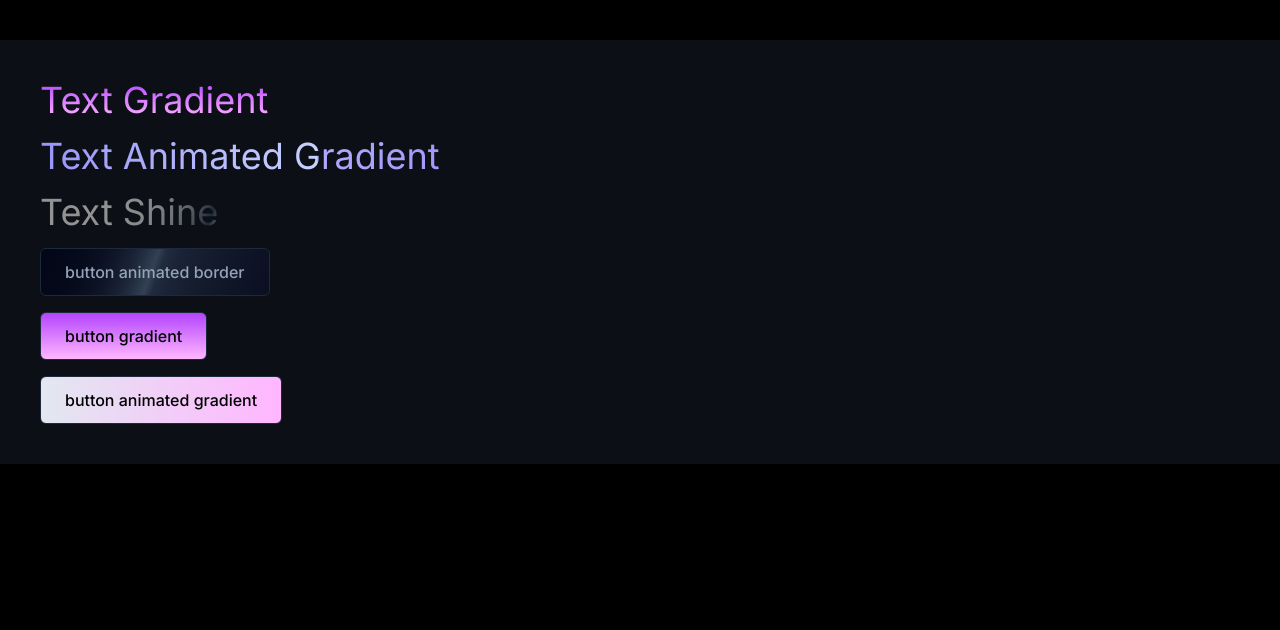
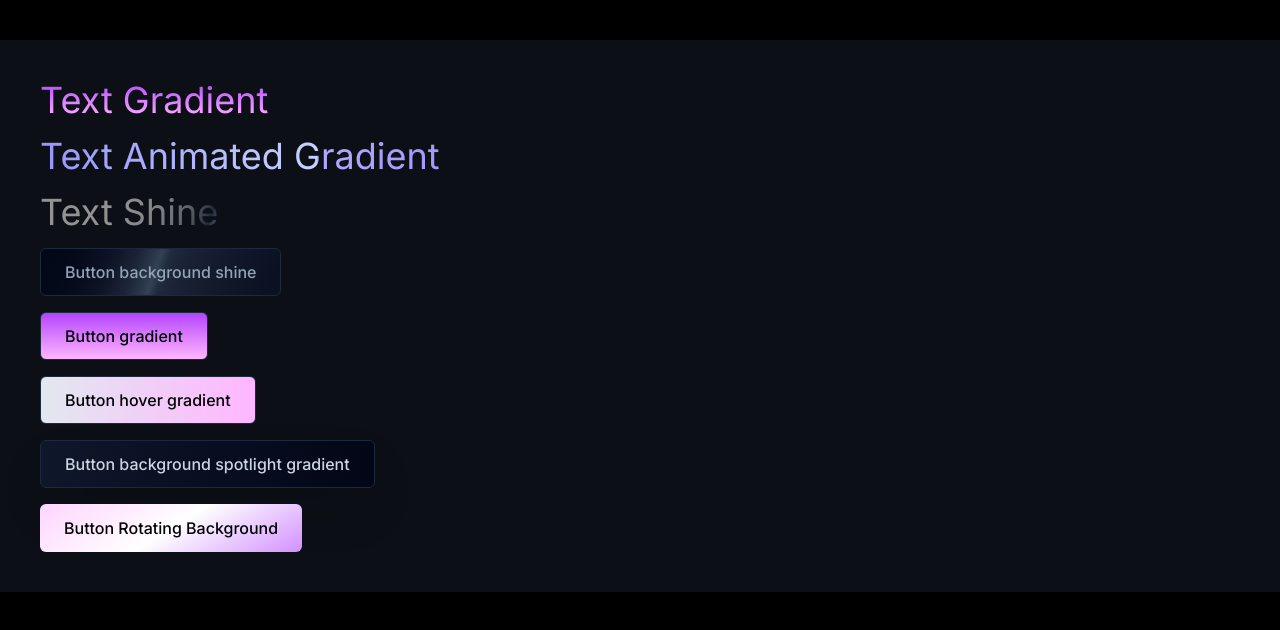
Before and after one commit to ibelick/ui-snippets, a Next.js app: page / in a window 1280 px wide. Shown: the top 630 px of the page. Built offline with nearby package versions, Linux system fonts and the light colour scheme.

Commit message:
feat: add ButtonBackgroundSpotlight, ButtonRotatingBackgroundGradient

```diff
--- a/app/page.tsx
+++ b/app/page.tsx
@@ -5,6 +5,8 @@ import TextShine from '@/components/lab/Text/TextShine';
 import ButtonBackgroundShine from '@/components/lab/Button/ButtonBackgroundShine';
 import ButtonGradient from '@/components/lab/Button/ButtonGradient';
 import ButtonHoverGradient from '@/components/lab/Button/ButtonHoverGradient';
+import ButtonBackgroundSpotlight from '@/components/lab/Button/ButtonBackgroundSpotlight';
+import ButtonRotatingBackgroundGradient from '@/components/lab/Button/ButtonRotatingBackgroundGradient';
 
 export default function Home() {
   return (
@@ -18,6 +20,8 @@ export default function Home() {
             <ButtonBackgroundShine />
             <ButtonGradient />
             <ButtonHoverGradient />
+            <ButtonBackgroundSpotlight />
+            <ButtonRotatingBackgroundGradient />
           </div>
         </div>
       </main>
--- a/components/lab/Button/ButtonBackgroundShine.tsx
+++ b/components/lab/Button/ButtonBackgroundShine.tsx
@@ -2,7 +2,7 @@ const ButtonBackgroundShine = () => {
   return (
     <>
       <button className='inline-flex h-12 animate-background-shine items-center justify-center rounded-md border border-slate-800 bg-[linear-gradient(110deg,#020617,45%,#334155,55%,#020617)] bg-[length:200%_100%] px-6 font-medium text-slate-400 transition-colors focus:outline-none focus:ring-2 focus:ring-slate-400 focus:ring-offset-2 focus:ring-offset-slate-50 '>
-        button animated border
+        Button background shine
       </button>
     </>
   );
--- /dev/null
+++ b/components/lab/Button/ButtonBackgroundSpotlight.tsx
@@ -0,0 +1,61 @@
+'use client';
+import { useRef, useState } from 'react';
+
+const ButtonAnimatedGradient = () => {
+  const divRef = useRef<HTMLButtonElement>(null);
+  const [isFocused, setIsFocused] = useState(false);
+  const [position, setPosition] = useState({ x: 0, y: 0 });
+  const [opacity, setOpacity] = useState(0);
+
+  const handleMouseMove = (e: React.MouseEvent<HTMLButtonElement>) => {
+    if (!divRef.current || isFocused) return;
+
+    const div = divRef.current;
+    const rect = div.getBoundingClientRect();
+
+    setPosition({ x: e.clientX - rect.left, y: e.clientY - rect.top });
+  };
+
+  const handleFocus = () => {
+    setIsFocused(true);
+    setOpacity(1);
+  };
+
+  const handleBlur = () => {
+    setIsFocused(false);
+    setOpacity(0);
+  };
+
+  const handleMouseEnter = () => {
+    setOpacity(1);
+  };
+
+  const handleMouseLeave = () => {
+    setOpacity(0);
+  };
+
+  return (
+    <>
+      <button
+        ref={divRef}
+        onMouseMove={handleMouseMove}
+        onFocus={handleFocus}
+        onBlur={handleBlur}
+        onMouseEnter={handleMouseEnter}
+        onMouseLeave={handleMouseLeave}
+        className='relative inline-flex h-12 max-w-md items-center justify-center overflow-hidden rounded-md border border-slate-800 bg-gradient-to-r from-slate-900 to-slate-950 px-6 font-medium text-slate-300 shadow-2xl transition-colors focus:outline-none focus:ring-2 focus:ring-slate-400 focus:ring-offset-2 focus:ring-offset-slate-50'
+      >
+        <div
+          className='pointer-events-none absolute -inset-px opacity-0 transition duration-300'
+          style={{
+            opacity,
+            background: `radial-gradient(300px circle at ${position.x}px ${position.y}px, rgba(255,255,255,.1), #0000000f)`,
+          }}
+        />
+        Button background spotlight gradient
+      </button>
+    </>
+  );
+};
+
+export default ButtonAnimatedGradient;
--- a/components/lab/Button/ButtonGradient.tsx
+++ b/components/lab/Button/ButtonGradient.tsx
@@ -2,7 +2,7 @@ const ButtonGradient = () => {
   return (
     <>
       <button className='inline-flex h-12 items-center justify-center rounded-md border border-slate-800 bg-gradient-to-t from-[#ffb6ff] to-[#b344ff] px-6 font-medium text-black transition-colors focus:outline-none focus:ring-2 focus:ring-slate-400 focus:ring-offset-2 focus:ring-offset-slate-50 '>
-        button gradient
+        Button gradient
       </button>
     </>
   );
--- a/components/lab/Button/ButtonHoverGradient.tsx
+++ b/components/lab/Button/ButtonHoverGradient.tsx
@@ -2,7 +2,7 @@ const ButtonAnimatedGradient = () => {
   return (
     <>
       <button className='transition-background inline-flex h-12 items-center justify-center rounded-md border border-slate-800 bg-gradient-to-r from-slate-200 via-[#ffb6ff] to-[#b344ff] bg-[length:200%_200%] bg-[0%_0%] px-6 font-medium text-black duration-500 hover:bg-[100%_100%] focus:outline-none focus:ring-2 focus:ring-slate-400 focus:ring-offset-2 focus:ring-offset-slate-50'>
-        button animated gradient
+        Button hover gradient
       </button>
     </>
   );
--- /dev/null
+++ b/components/lab/Button/ButtonRotatingBackgroundGradient.tsx
@@ -0,0 +1,13 @@
+import React from 'react';
+
+const ButtonRotatingBackgroundGradient = () => {
+  return (
+    <button className='relative inline-flex h-12 cursor-default items-center justify-center overflow-hidden rounded-md bg-gradient-to-b from-slate-800 to-slate-900 px-6 py-5 font-medium text-white transition-colors duration-500 focus:outline-none focus:ring-2 focus:ring-slate-400 focus:ring-offset-2 focus:ring-offset-slate-50'>
+      {/* height / width depends on the size of the button */}
+      <div className='absolute h-[300px] w-[300px] animate-[spin_6s_linear_infinite] bg-gradient-to-b from-[#ffb6ff] via-[#fff] to-[#b344ff] duration-200 ' />
+      <span className='relative text-black'>Button Rotating Background</span>
+    </button>
+  );
+};
+
+export default ButtonRotatingBackgroundGradient;
```
